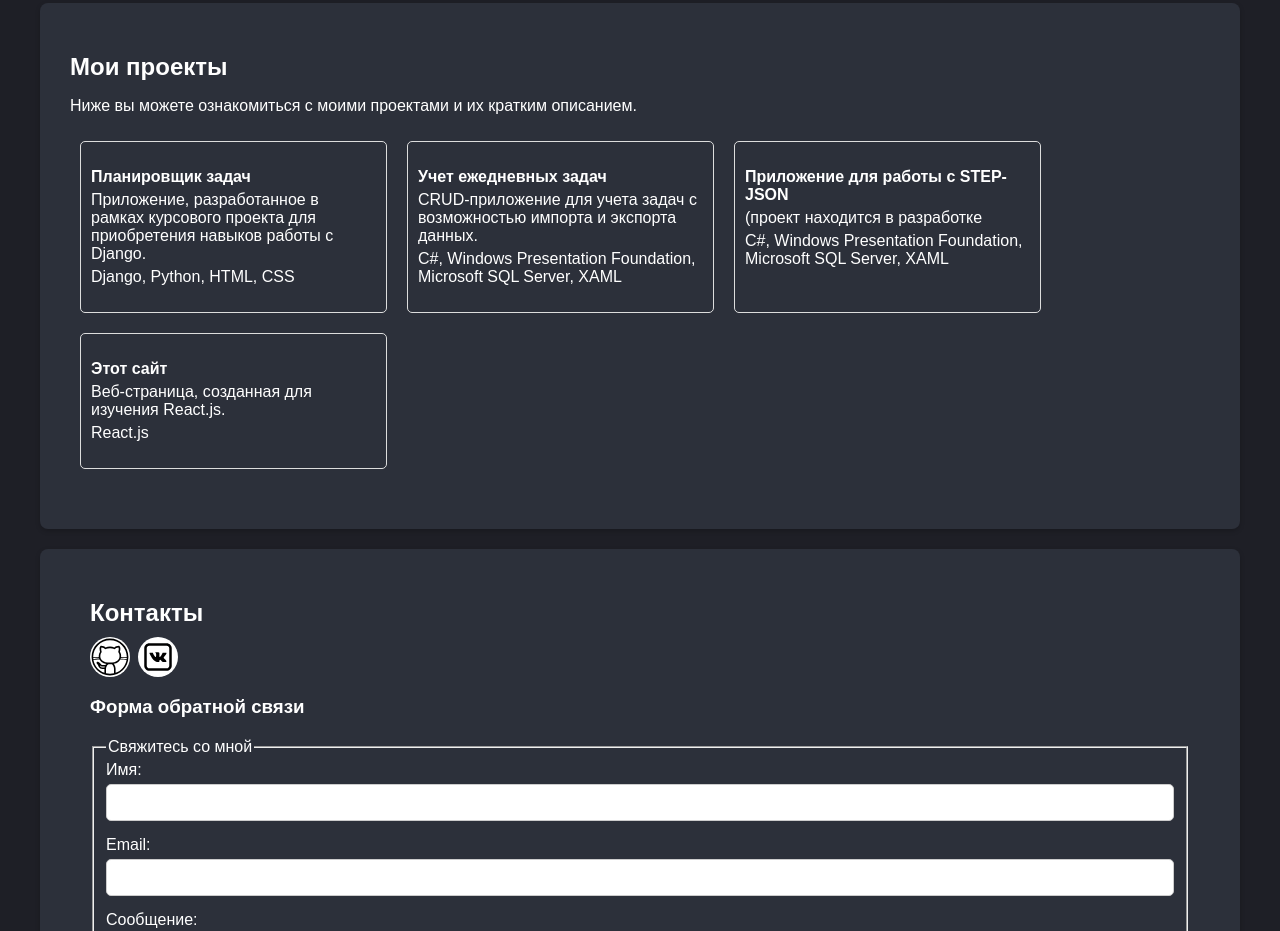
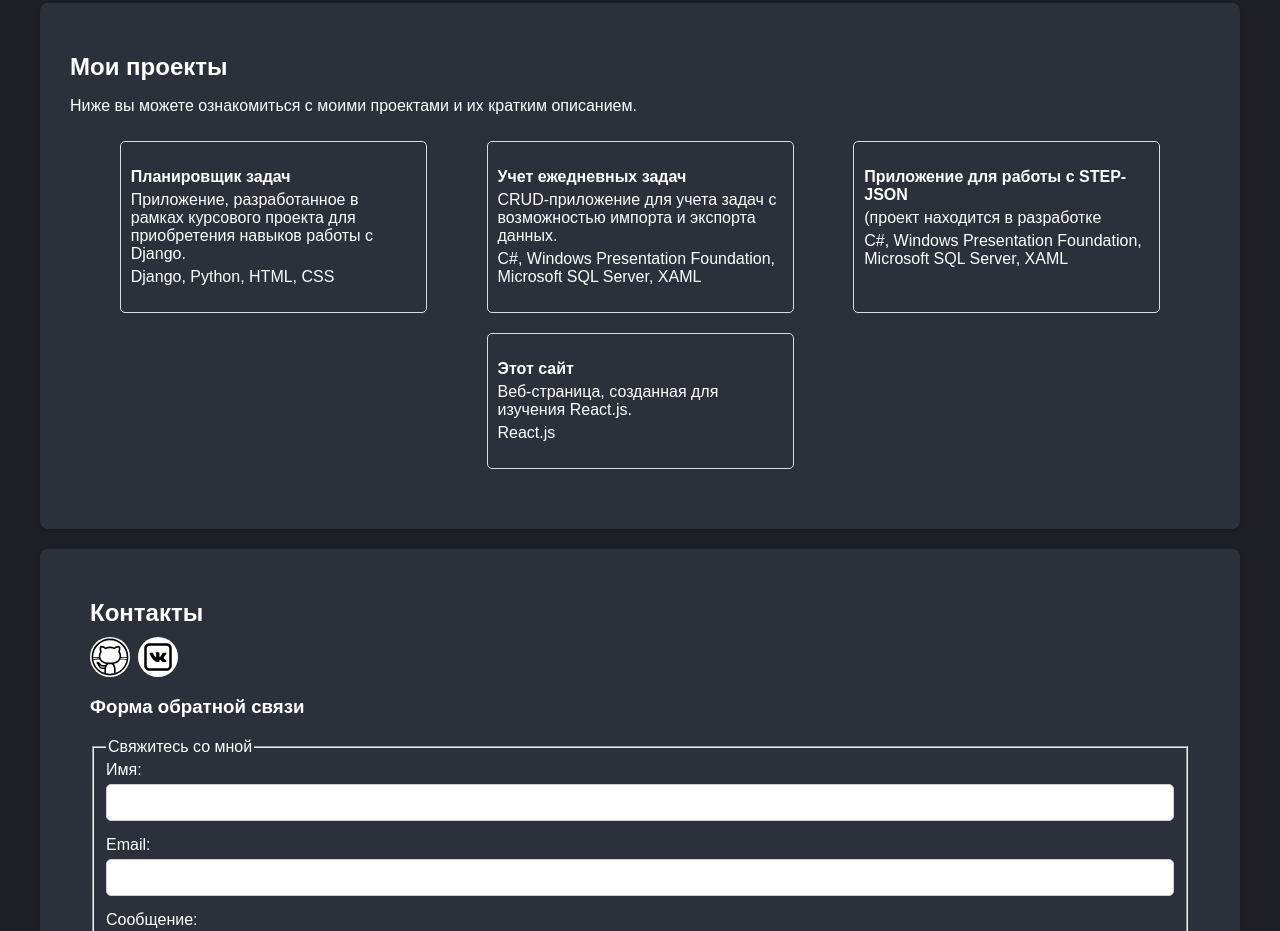
Before and after one commit to lyacsevna/AboutMe, a React (Create React App) app: page / in a window 1280 px wide. Shown: the part 1000-1931 px from the top of the page. Built offline with nearby package versions, Linux system fonts and the light colour scheme.

Commit message:
elements are aligned with project information

```diff
--- a/src/styles/projects.css
+++ b/src/styles/projects.css
@@ -10,7 +10,6 @@
   flex-wrap: nowrap;
 }
 
-
 .project_item {
   padding: 10px;
   margin: 10px;
@@ -22,12 +21,10 @@
   width: 100%;
 }
 
-
 .project_item:hover {
   transform: scale(1.05);
   box-shadow: 0 4px 15px rgba(0, 0, 0, 0.2);
 }
-
 
 span {
   color: white;
@@ -38,7 +35,7 @@ span {
   .project_container {
     flex-direction: row;
     flex-wrap: wrap;
-    justify-content:
+    justify-content: space-evenly;
   }
 
   .project_item {
```
